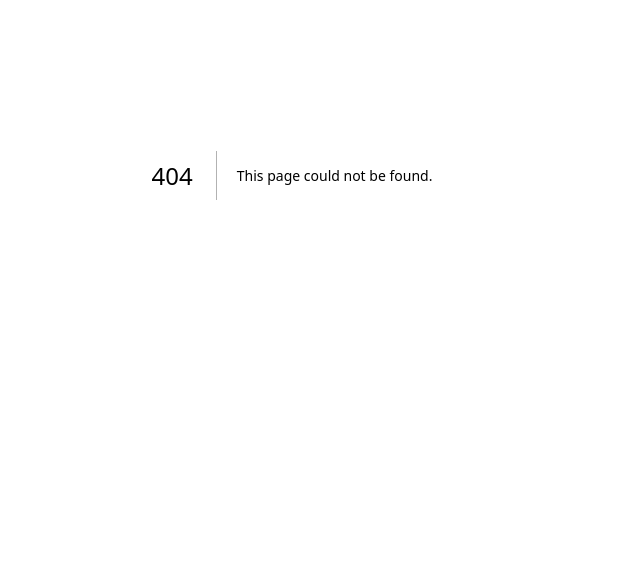
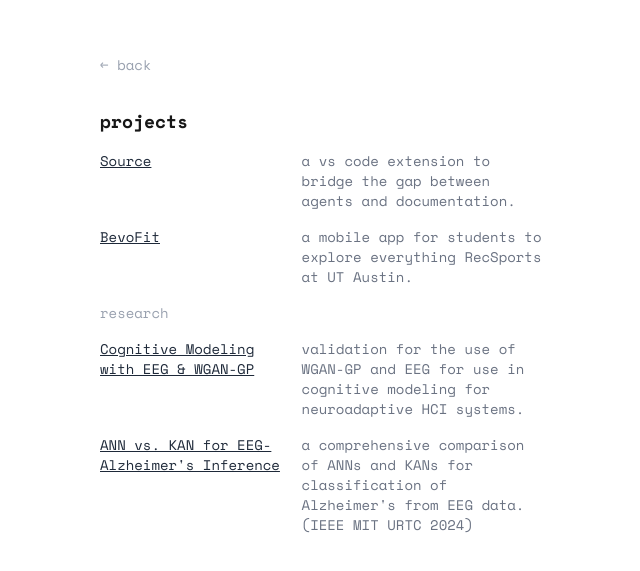
Before and after one commit to srirsatt/portfolio, a Next.js app: page /projects in a window 1280 px wide. Before the commit this address had no page. Shown: the part 225-796 px from the top of the page, without its empty margins (348-988 px from the left). Built offline with nearby package versions, Linux system fonts and the light colour scheme.

Commit message:
v1 portfolio

```diff
--- /dev/null
+++ b/src/app/essays/page.tsx
@@ -0,0 +1,20 @@
+import Link from "next/link";
+
+export default function Essays() {
+  return (
+    <div className="h-screen pt-[35vh] pl-[35vw]">
+      <div className="text-left max-w-md">
+        <Link
+          href="/"
+          className="font-[var(--font-space-mono)] text-sm text-gray-400 hover:text-black transition-colors underline w-fit mb-8 block"
+        >
+          ← back
+        </Link>
+        <h1 className="font-[var(--font-space-mono)] font-bold text-lg mb-4">essays</h1>
+        <div className="space-y-6 font-[var(--font-space-mono)] text-sm">
+          <p className="text-gray-400 italic">nothing here ... yet. coming soon.</p>
+        </div>
+      </div>
+    </div>
+  );
+}
--- /dev/null
+++ b/src/app/fun/page.tsx
@@ -0,0 +1,20 @@
+import Link from "next/link";
+
+export default function Fun() {
+    return (
+        <div className="h-screen pt-[35vh] pl-[35vw]">
+            <div className="text-left max-w-md">
+                <Link
+                    href="/"
+                    className="font-[var(--font-space-mono)] text-sm text-gray-400 hover:text-black transition-colors underline w-fit mb-8 block"
+                >
+                    ← back
+                </Link>
+                <h1 className="font-[var(--font-space-mono)] font-bold text-lg mb-4">fun</h1>
+                <div className="space-y-6 font-[var(--font-space-mono)] text-sm">
+                    <p className="text-gray-400 italic">nothing here ... yet. coming soon.</p>
+                </div>
+            </div>
+        </div>
+    );
+}
--- a/src/app/globals.css
+++ b/src/app/globals.css
@@ -19,6 +19,19 @@ body {
   font-family: var(--font-space-mono), monospace;
 }
 
+@keyframes wave {
+  0%, 100% {
+    transform: translateY(0);
+  }
+  50% {
+    transform: translateY(-4px);
+  }
+}
+
+.wave-char {
+  display: inline-block;
+}
+
 @keyframes subtle-bounce {
   0%, 100% {
     transform: translateY(0);
@@ -31,5 +44,5 @@ body {
 }
 
 .hover-bounce:hover {
-  animation: subtle-bounce 0.6s infinite;
+  animation: subtle-bounce 0.4s ease-out;
 }
--- a/src/app/page.tsx
+++ b/src/app/page.tsx
@@ -143,6 +143,7 @@ export default function Home() {
         <div className="flex space-x-5 mt-5 font-[var(--font-space-mono)] text-sm">
           <a href="/essays" className="underline text-gray-400 hover:text-black transition-colors hover-bounce">essays</a>
           <a href="/projects" className="underline text-gray-400 hover:text-black transition-colors hover-bounce">projects</a>
+          <a href="/fun" className="underline text-gray-400 hover:text-black transition-colors hover-bounce">fun</a>
         </div>
         <LocalTime />
       </div>
--- /dev/null
+++ b/src/app/projects/page.tsx
@@ -0,0 +1,84 @@
+import Link from "next/link";
+
+export default function Projects() {
+  return (
+    <div className="h-screen pt-[35vh] pl-[35vw]">
+      <div className="text-left max-w-md">
+        <Link
+          href="/"
+          className="font-[var(--font-space-mono)] text-sm text-gray-400 hover:text-black transition-colors w-fit mb-8 block"
+        >
+          ← back
+        </Link>
+        <h1 className="font-[var(--font-space-mono)] font-bold text-lg mb-4">projects</h1>
+        <div className="space-y-4 font-[var(--font-space-mono)] text-sm">
+          {/*
+            To add a new project, copy one of the <div> blocks below
+            and paste it inside this container. Update the href and description.
+          */}
+          <div className="flex items-start">
+            <a
+              href="https://github.com/srirsatt/Source"
+              target="_blank"
+              rel="noopener noreferrer"
+              className="w-[45%] shrink-0 pr-4 text-gray-800 hover:text-gray-400 transition-colors underline"
+            >
+              Source
+            </a>
+            <span className="text-gray-500 flex-1">
+              a vs code extension to bridge the gap between agents and documentation.
+            </span>
+          </div>
+
+          <div className="flex items-start">
+            <a
+              href="https://github.com/srirsatt/BevoFit"
+              target="_blank"
+              rel="noopener noreferrer"
+              className="w-[45%] shrink-0 pr-4 text-gray-800 hover:text-gray-400 transition-colors underline"
+            >
+              BevoFit
+            </a>
+            <span className="text-gray-500 flex-1">
+              a mobile app for students to explore everything RecSports at UT Austin.
+            </span>
+          </div>
+        </div>
+
+        <h2 className="font-[var(--font-space-mono)] text-sm text-gray-400 mt-4 mb-4">research</h2>
+        <div className="space-y-4 font-[var(--font-space-mono)] text-sm">
+          {/*
+            To add a new publication, copy the <div> block below
+            and paste it inside this container. Update the href and description.
+          */}
+          <div className="flex items-start">
+            <a
+              href="/pdfs/IEEESMCFINAL.pdf"
+              target="_blank"
+              rel="noopener noreferrer"
+              className="w-[45%] shrink-0 pr-4 text-gray-800 hover:text-gray-400 transition-colors underline"
+            >
+              Cognitive Modeling with EEG & WGAN-GP
+            </a>
+            <span className="text-gray-500 flex-1">
+              validation for the use of WGAN-GP and EEG for use in cognitive modeling for neuroadaptive HCI systems.
+            </span>
+          </div>
+          <div className="flex items-start">
+            <a
+              href="/pdfs/MIT_URTC_ANN_vs_KAN_EEG.pdf"
+              target="_blank"
+              rel="noopener noreferrer"
+              className="w-[45%] shrink-0 pr-4 text-gray-800 hover:text-gray-400 transition-colors underline"
+            >
+              ANN vs. KAN for EEG-Alzheimer's Inference
+            </a>
+            <span className="text-gray-500 flex-1">
+              a comprehensive comparison of ANNs and KANs for classification of Alzheimer's from EEG data. (IEEE MIT URTC 2024)
+            </span>
+          </div>
+        </div>
+      </div>
+    </div>
+  );
+}
```
Also changed, not shown: 2 other files (tests, documents, lock files or other folders).
